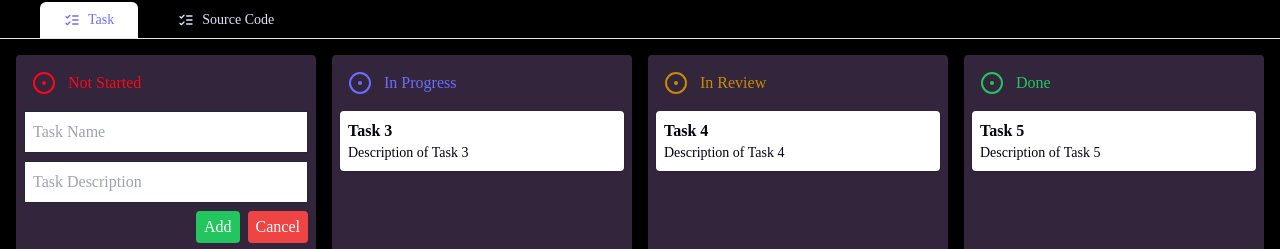
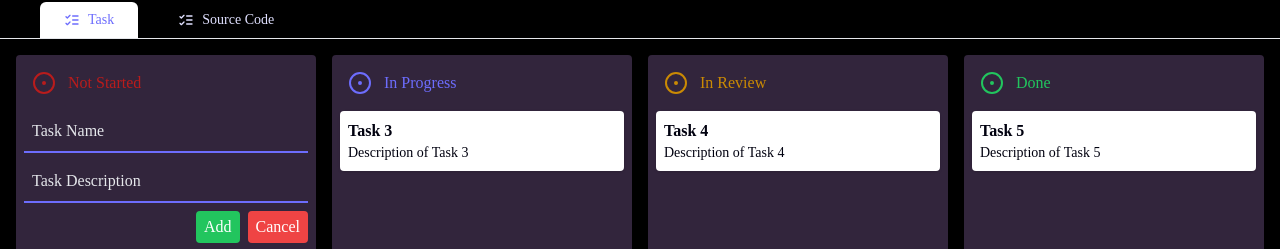
Before and after one commit to Aryan9901/TaskPulse, a React (Vite) app in the folder frontend/: page /project/1 in a window 1280 px wide. Both pictures are taken after a click on the button "+ Add New Task". Shown: the part 461-710 px from the top of the page. Built offline with nearby package versions, Linux system fonts and the light colour scheme; a web font is replaced by a local one.

Commit message:
corrected the theme of kanban Board on light mode

```diff
--- a/frontend/src/components/elements/ReusableContextMenu.jsx
+++ b/frontend/src/components/elements/ReusableContextMenu.jsx
@@ -37,7 +37,7 @@ export function ReusableContextMenu({
                 key={index}
                 checked={item.checked}
                 onClick={item.onClick}
-                className="focus:bg-primary focus:visible-primary"
+                className="focus:bg-primary  focus:visible-primary"
               >
                 {item.label}
                 {item.shortcut && (
@@ -54,13 +54,13 @@ export function ReusableContextMenu({
                 key={index}
                 value={item.value}
                 onValueChange={item.onChange}
-                className="focus:bg-primary focus:visible-primary"
+                className="focus:bg-primary  focus:visible-primary"
               >
                 <ContextMenuLabel inset>{item.label}</ContextMenuLabel>
                 <ContextMenuSeparator />
                 {item.options.map((option, optIndex) => (
                   <ContextMenuRadioItem
-                    className="w-48 focus:bg-primary focus:visible-primary"
+                    className="w-48 focus:bg-primary  focus:visible-primary"
                     key={optIndex}
                     value={option.value}
                   >
@@ -107,7 +107,7 @@ export function ReusableContextMenu({
           // Default to normal items
           return (
             <ContextMenuItem
-              className="focus:bg-primary focus:visible-primary"
+              className="focus:bg-primary focus:text-white cursor-pointer hover:text-white focus:visible-primary"
               key={index}
               inset
               onClick={item.onClick}
--- a/frontend/src/pages/Kanban/KanbanBoard.jsx
+++ b/frontend/src/pages/Kanban/KanbanBoard.jsx
@@ -163,18 +163,17 @@ const KanbanBoard = () => {
           return (
             <div
               key={colId}
-              className="min-w-[290px] w-[80%] sm:w-[45%] lg:w-1/3 xl:w-1/4 lg:max-w-[300px] rounded py-2 shadow bg-secondary"
+              className="min-w-[290px] w-[80%] sm:w-[45%] lg:w-1/3 xl:w-1/4 lg:max-w-[300px] rounded py-2 shadow dark:bg-secondary bg-background"
             >
               <h2
-                className={`text-base flex gap-3 pl-4 font-medium my-2 ${
-                  column.title == "Not Started"
-                    ? "text-accent"
-                    : column.title == "In Progress"
+                className={`text-base flex gap-3 pl-4 font-medium my-2 ${column.title == "Not Started"
+                  ? "text-red-700"
+                  : column.title == "In Progress"
                     ? "text-primary"
                     : column.title == "In Review"
-                    ? "text-yellow-600"
-                    : "text-green-500"
-                }`}
+                      ? "text-yellow-600"
+                      : "text-green-500"
+                  }`}
               >
                 <CircleDot />
                 {column.title}
@@ -193,7 +192,7 @@ const KanbanBoard = () => {
                           {showForm ? (
                             <div className="mb-2">
                               <input
-                                className="border mb-2 p-2 w-full"
+                                className="border-b-2 border-primary focus:outline-none placeholder:text-gray-200 placeholder:font-normal bg-transparent mb-2 p-2 w-full"
                                 type="text"
                                 placeholder="Task Name"
                                 name="name"
@@ -201,7 +200,7 @@ const KanbanBoard = () => {
                                 onChange={handleInputChange}
                               />
                               <input
-                                className="border mb-2 p-2 w-full"
+                                className="border-b-2 border-primary focus:outline-none placeholder:text-gray-200 placeholder:font-normal bg-transparent mb-2 p-2 w-full"
                                 type="text"
                                 placeholder="Task Description"
                                 name="description"
@@ -248,7 +247,7 @@ const KanbanBoard = () => {
                                 ref={provided.innerRef}
                                 {...provided.draggableProps}
                                 {...provided.dragHandleProps}
-                                className="bg-white text-background py-2 px-2 mb-2 rounded shadow"
+                                className="dark:bg-white dark:text-background bg-white text-foreground py-2 px-2 mb-2 rounded shadow"
                               >
                                 <h3 className="font-semibold">{item.name}</h3>
                                 <p className="text-sm">{item.description}</p>
```
